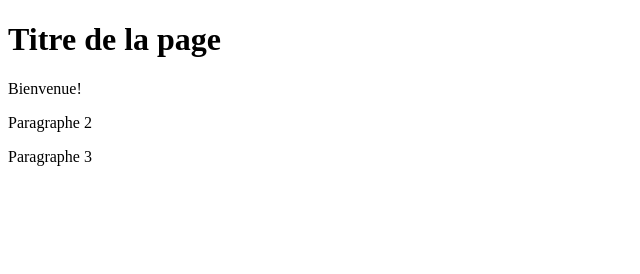
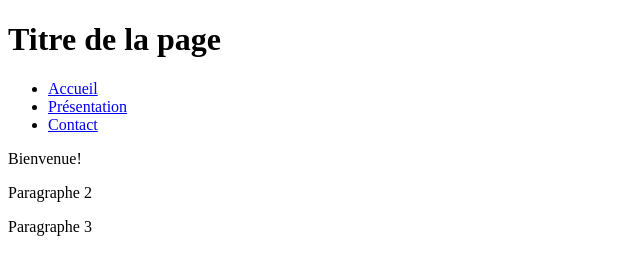
Before and after one commit to olivierCEFII/tutoGit, a plain HTML site: page index.html in a window 1280 px wide. Shown: the whole page, without its empty margins (0-640 px from the left). Drawn offline with Linux system fonts and the light colour scheme.

Commit message:
mise en place du menu

```diff
--- a/index.html
+++ b/index.html
@@ -7,6 +7,13 @@
 </head>
 <body>
     <h1>Titre de la page</h1>
+    <nav>
+        <ul>
+            <li><a href="#">Accueil</a></li>
+            <li><a href="#">Présentation</a></li>
+            <li><a href="#">Contact</a></li>
+        </ul>
+    </nav>
     <p>Bienvenue!</p>
     <p>Paragraphe 2</p>
     <p>Paragraphe 3</p>
```
